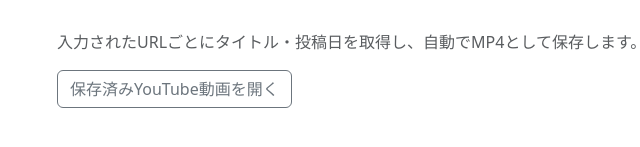
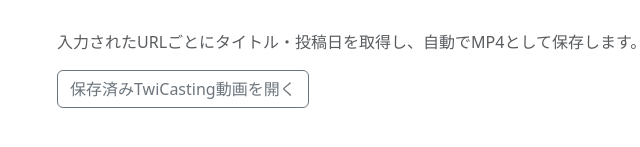
Before and after one commit to Hmiku39/twicas-ffmpeg, a website: page views/index.html in a window 1280 px wide. Shown: the part 511-658 px from the top of the page, 25-665 px from the left. Drawn offline with nearby package versions, Linux system fonts and the light colour scheme.

Commit message:
リンク名変更

```diff
--- a/views/index.html
+++ b/views/index.html
@@ -29,7 +29,7 @@
     <hr class="my-5">
 
     <p class="text-muted">入力されたURLごとにタイトル・投稿日を取得し、自動でMP4として保存します。</p>
-    <a href="/videos/twicasting-list" class="btn btn-outline-secondary">保存済みYouTube動画を開く</a>
+    <a href="/videos/twicasting-list" class="btn btn-outline-secondary">保存済みTwiCasting動画を開く</a>
   </div>
 
   <!-- Bootstrap JS -->
```
